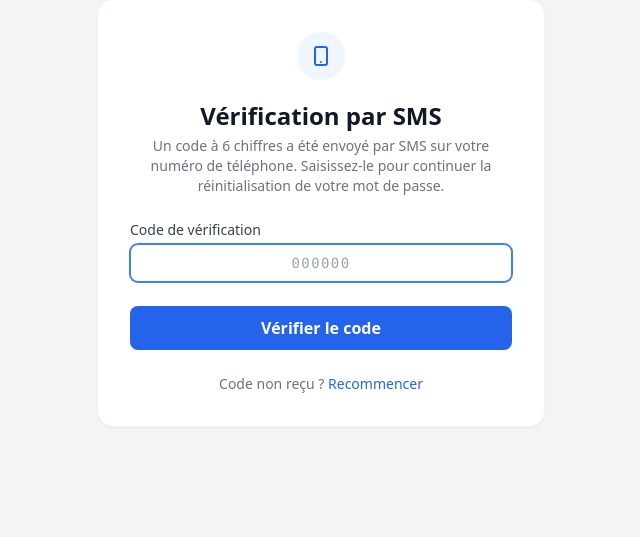
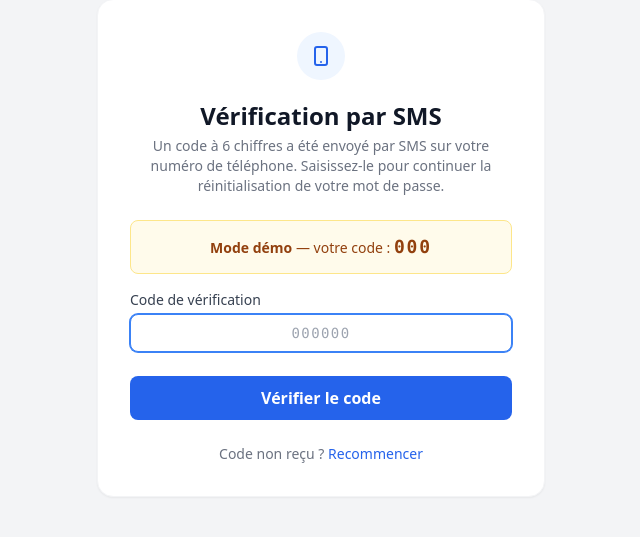
Before and after one commit to MaxL34/m-motors, a FastAPI app: template app/templates/auth/reset_otp.html in a window 1280 px wide. Shown: the part 141-678 px from the top of the page, without its empty margins (319-959 px from the left). Run offline with FastAPI, Linux system fonts and the light colour scheme; the template is opened without the code that fills it: most values are stand-ins (such as "Sample title", 1, 10 or a date in 2020); parts of the project's set-up code (start-up, migrations or seed data) failed here and were passed over; some libraries are stand-ins or nearby versions.

Commit message:
Feature: display OTP code on verification page for demo mode

```diff
--- a/app/routers/auth.py
+++ b/app/routers/auth.py
@@ -100,7 +100,11 @@ async def register(
             context={"errors": ["Impossible d'envoyer le SMS de vérification. Réessayez."], "form_data": form_data},
             status_code=503,
         )
-    response = RedirectResponse("/register/verify", status_code=303)
+    response = templates.TemplateResponse(
+        name="auth/verify_otp.html",
+        request=request,
+        context={"demo_code": otp.code},
+    )
     response.set_cookie(
         PENDING_COOKIE_NAME, otp.pending_token,
         httponly=True, samesite="lax", max_age=600,
@@ -176,7 +180,11 @@ async def login(
             send_otp_sms(user.phone_number, otp.code)
         except Exception as exc:
             logger.error(f"OTP SMS send failed during unlock: {exc}")
-        response = RedirectResponse("/login/unlock", status_code=303)
+        response = templates.TemplateResponse(
+            name="auth/unlock_otp.html",
+            request=request,
+            context={"demo_code": otp.code},
+        )
         response.set_cookie(
             UNLOCK_COOKIE_NAME, otp.pending_token,
             httponly=True, samesite="lax", max_age=600,
@@ -331,7 +339,11 @@ async def post_forgot_password(
             status_code=503,
         )
 
-    response = RedirectResponse("/forgot-password/verify", status_code=303)
+    response = templates.TemplateResponse(
+        name="auth/reset_otp.html",
+        request=request,
+        context={"demo_code": otp.code},
+    )
     response.set_cookie(
         RESET_OTP_COOKIE, otp.pending_token,
         httponly=True, samesite="lax", max_age=600,
--- a/app/templates/auth/reset_otp.html
+++ b/app/templates/auth/reset_otp.html
@@ -18,6 +18,13 @@
             Un code à 6 chiffres a été envoyé par SMS sur votre numéro de téléphone.
             Saisissez-le pour continuer la réinitialisation de votre mot de passe.
         </p>
+
+        {% if demo_code %}
+        <div class="mb-4 px-4 py-3 rounded-lg bg-amber-50 border border-amber-200 text-amber-800 text-sm text-center">
+            <span class="font-semibold">Mode démo</span> — votre code :
+            <span class="font-mono font-bold text-lg tracking-widest">{{ demo_code }}</span>
+        </div>
+        {% endif %}
 
         {% if error %}
         <div class="mb-4 px-4 py-3 rounded-lg bg-red-50 text-red-700 text-sm">{{ error }}</div>
```
Also changed, not shown: app/templates/auth/unlock_otp.html (+7 -0 lines), app/templates/auth/verify_otp.html (+7 -0 lines).
